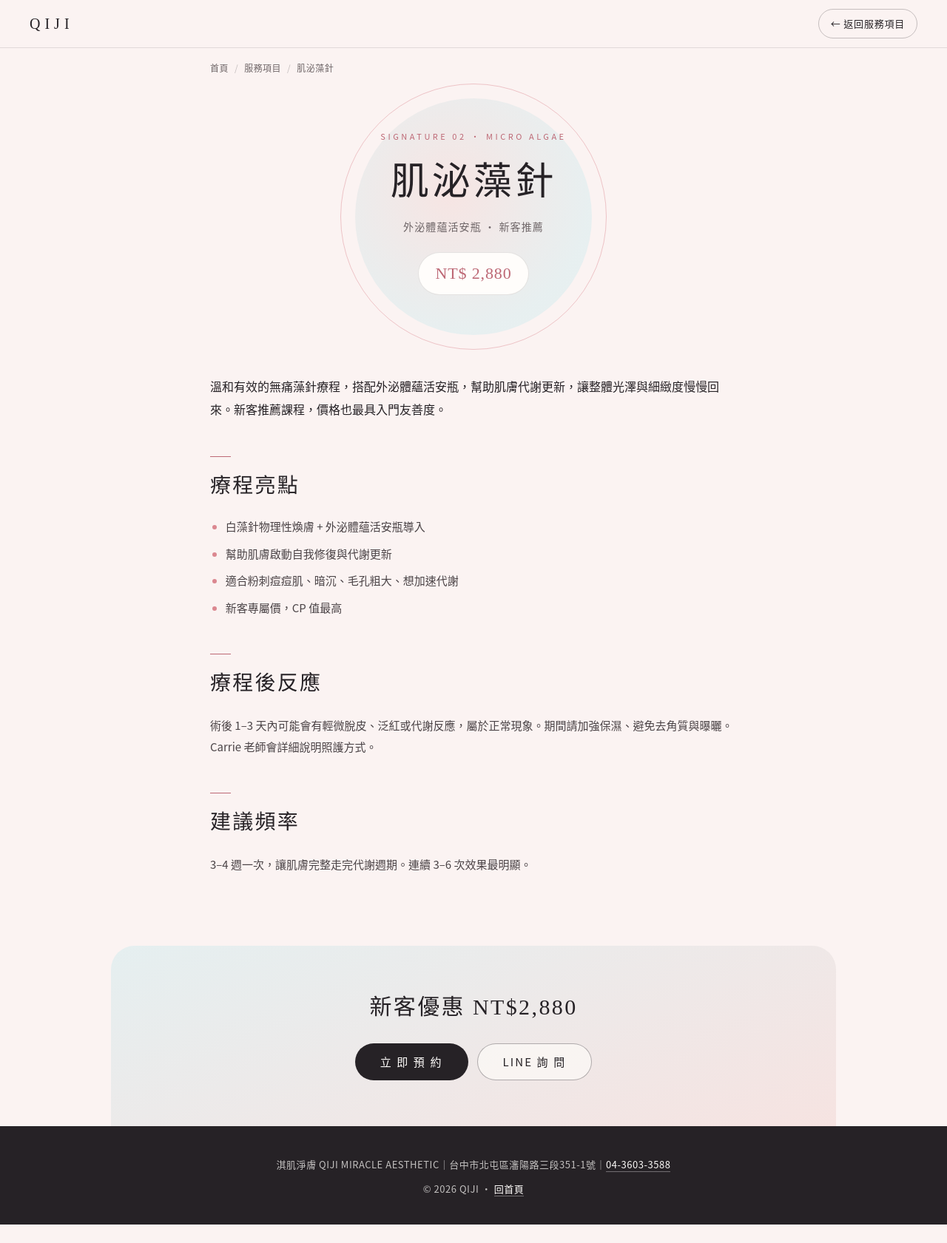
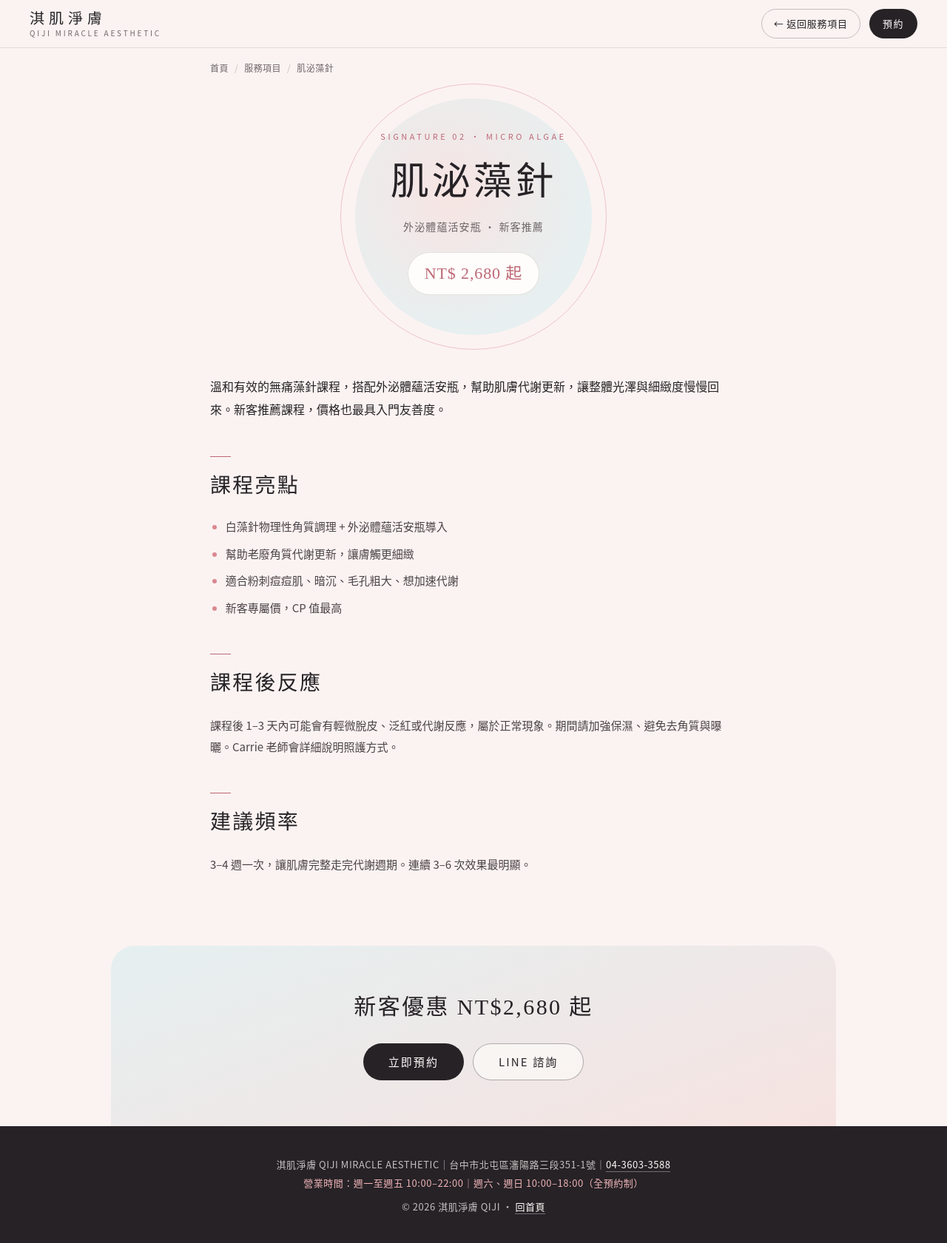
Before and after one commit to deerdicktw-coder/qiji-website, a plain HTML site: page services/algae.html in a window 1280 px wide. Shown: the whole page at 74% size. Before the commit the page ends 1656 px from the top, so only its background shows below. Drawn offline with Linux system fonts and the light colour scheme.

Commit message:
feat: Likha 新版網站上線（首頁、32 個獨立頁面、landing.css、sw 快取跳版）

```diff
--- a/services/algae.html
+++ b/services/algae.html
@@ -1,27 +1,27 @@
 <!DOCTYPE html>
 <html lang="zh-TW"><head><meta charset="UTF-8"><meta name="viewport" content="width=device-width, initial-scale=1.0">
-<title>肌泌藻針 NT$2,880｜外泌體蘊活安瓶 · 新客推薦｜淇肌淨膚 QIJI 台中</title>
-<meta name="description" content="淇肌淨膚招牌新客推薦課程「肌泌藻針」NT$2,880，搭配外泌體蘊活安瓶，幫助肌膚代謝更新，光澤與細緻度回復。台中北屯瀋陽路三段。">
-<meta name="keywords" content="肌泌藻針, 外泌體, 藻針療程, 新客推薦, 台中藻針, 北屯藻針, 微雕煥膚">
+<title>肌泌藻針 NT$2,680 起｜外泌體蘊活安瓶 · 新客推薦｜淇肌淨膚 QIJI 台中</title>
+<meta name="description" content="淇肌淨膚招牌新客推薦課程「肌泌藻針」NT$2,680 起，搭配外泌體蘊活安瓶，幫助肌膚代謝更新，光澤與細緻度回復。台中北屯瀋陽路三段。">
+<meta name="keywords" content="肌泌藻針, 外泌體, 藻針課程, 新客推薦, 台中藻針, 北屯藻針, 微雕蘊膚">
 <link rel="canonical" href="https://qiji-skin.com/services/algae.html">
-<meta property="og:type" content="article" /><meta property="og:title" content="肌泌藻針 NT$2,880｜淇肌淨膚 QIJI" /><meta property="og:description" content="新客推薦：白藻針 + 外泌體蘊活安瓶。" /><meta property="og:url" content="https://qiji-skin.com/services/algae.html" /><meta property="og:image" content="https://qiji-skin.com/og-image.jpg" /><meta property="og:locale" content="zh_TW" />
-<meta name="theme-color" content="#000000"><link rel="icon" type="image/svg+xml" href="/favicon.svg">
-<link rel="preconnect" href="https://fonts.googleapis.com"><link href="https://fonts.googleapis.com/css2?family=Bodoni+Moda:wght@400;500;600&family=Jost:wght@300;400;500&family=Noto+Sans+TC:wght@300;400;500&display=swap" rel="stylesheet"><link rel="stylesheet" href="/landing.css">
+<meta property="og:type" content="article" /><meta property="og:title" content="肌泌藻針 NT$2,680 起｜淇肌淨膚 QIJI" /><meta property="og:description" content="新客推薦：白藻針 + 外泌體蘊活安瓶。" /><meta property="og:url" content="https://qiji-skin.com/services/algae.html" /><meta property="og:image" content="https://qiji-skin.com/images/og-carrie.jpg" /><meta property="og:locale" content="zh_TW" />
+<meta name="theme-color" content="#fbf3f2"><link rel="icon" type="image/svg+xml" href="/favicon.svg">
+<link rel="preconnect" href="https://fonts.googleapis.com"><link href="https://fonts.googleapis.com/css2?family=Noto+Serif+TC:wght@400&display=swap" rel="stylesheet" media="print" onload="this.media='all'"><link rel="stylesheet" href="/landing.css">
 <script async src="https://www.googletagmanager.com/gtag/js?id=G-55KYP8YGDX"></script><script>window.dataLayer=window.dataLayer||[];function gtag(){dataLayer.push(arguments)}gtag('js',new Date());gtag('config','G-55KYP8YGDX');</script>
-<script type="application/ld+json">{"@context":"https://schema.org","@type":"Service","name":"肌泌藻針","description":"白藻針搭配外泌體蘊活安瓶，新客推薦課程，幫助肌膚代謝更新與光澤回復。","provider":{"@type":"BeautySalon","name":"淇肌淨膚 QIJI","address":{"@type":"PostalAddress","streetAddress":"瀋陽路三段351-1號","addressLocality":"北屯區","addressRegion":"台中市","addressCountry":"TW"}},"areaServed":"台中市北屯區","offers":{"@type":"Offer","price":"2880","priceCurrency":"TWD","availability":"https://schema.org/InStock","url":"https://qiji-skin.com/services/algae.html"}}</script>
+<script type="application/ld+json">{"@context":"https://schema.org","@type":"Service","name":"肌泌藻針","description":"白藻針搭配外泌體蘊活安瓶，新客推薦課程，幫助肌膚代謝更新與光澤回復。","provider":{"@type":"BeautySalon","name":"淇肌淨膚 QIJI","address":{"@type":"PostalAddress","streetAddress":"瀋陽路三段351-1號","addressLocality":"北屯區","addressRegion":"台中市","addressCountry":"TW"}},"areaServed":"台中市北屯區","offers":{"@type":"Offer","price":"2680","priceCurrency":"TWD","availability":"https://schema.org/InStock","url":"https://qiji-skin.com/services/algae.html"}}</script>
 </head><body>
-<nav class="lp-nav"><a href="/" class="lp-nav-brand">QIJI</a><a href="/#services" class="lp-nav-back">← 返回服務項目</a></nav>
+<nav class="lp-nav"><a href="/" class="lp-nav-brand">淇肌淨膚<small>QIJI MIRACLE AESTHETIC</small></a><a href="/#services" class="lp-nav-back">← 返回服務項目</a><a class="lp-nav-book" href="https://myfreetime.io/shop/qijiskin" target="_blank" rel="noopener noreferrer">預約</a></nav>
 <div class="lp-breadcrumb"><a href="/">首頁</a><span>/</span><a href="/#services">服務項目</a><span>/</span>肌泌藻針</div>
-<header class="lp-hero"><div class="lp-eyebrow">SIGNATURE 02 · MICRO ALGAE</div><h1 class="lp-title">肌泌藻針</h1><p class="lp-subtitle">外泌體蘊活安瓶 · 新客推薦</p><div class="lp-price">NT$ 2,880</div></header>
+<header class="lp-hero"><div class="lp-eyebrow">SIGNATURE 02 · MICRO ALGAE</div><h1 class="lp-title">肌泌藻針</h1><p class="lp-subtitle">外泌體蘊活安瓶 · 新客推薦</p><div class="lp-price">NT$ 2,680 起</div></header>
 <main class="lp-content">
-<p>溫和有效的無痛藻針療程，搭配外泌體蘊活安瓶，幫助肌膚代謝更新，讓整體光澤與細緻度慢慢回來。新客推薦課程，價格也最具入門友善度。</p>
-<h2>療程亮點</h2>
-<ul><li>白藻針物理性煥膚 + 外泌體蘊活安瓶導入</li><li>幫助肌膚啟動自我修復與代謝更新</li><li>適合粉刺痘痘肌、暗沉、毛孔粗大、想加速代謝</li><li>新客專屬價，CP 值最高</li></ul>
-<h2>療程後反應</h2>
-<p>術後 1–3 天內可能會有輕微脫皮、泛紅或代謝反應，屬於正常現象。期間請加強保濕、避免去角質與曝曬。Carrie 老師會詳細說明照護方式。</p>
+<p>溫和有效的無痛藻針課程，搭配外泌體蘊活安瓶，幫助肌膚代謝更新，讓整體光澤與細緻度慢慢回來。新客推薦課程，價格也最具入門友善度。</p>
+<h2>課程亮點</h2>
+<ul><li>白藻針物理性角質調理 + 外泌體蘊活安瓶導入</li><li>幫助老廢角質代謝更新，讓膚觸更細緻</li><li>適合粉刺痘痘肌、暗沉、毛孔粗大、想加速代謝</li><li>新客專屬價，CP 值最高</li></ul>
+<h2>課程後反應</h2>
+<p>課程後 1–3 天內可能會有輕微脫皮、泛紅或代謝反應，屬於正常現象。期間請加強保濕、避免去角質與曝曬。Carrie 老師會詳細說明照護方式。</p>
 <h2>建議頻率</h2>
 <p>3–4 週一次，讓肌膚完整走完代謝週期。連續 3–6 次效果最明顯。</p>
 </main>
-<section class="lp-cta-wrap"><h2 style="font-family:var(--serif);font-weight:400;letter-spacing:4px;margin-bottom:16px;">新客優惠 NT$2,880</h2><a class="lp-cta-primary" href="https://myfreetime.io/google-reserve/YiuTT?hl=zh-TW" target="_blank" rel="noopener noreferrer">立 即 預 約</a><a class="lp-cta-secondary" href="https://page.line.me/026xbaov?openQrModal=true" target="_blank" rel="noopener noreferrer">LINE 詢 問</a></section>
-<footer class="lp-footer"><p>淇肌淨膚 QIJI MIRACLE AESTHETIC｜台中市北屯區瀋陽路三段351-1號｜<a href="tel:0436033588">04-3603-3588</a></p><p style="margin-top:8px;">© 2026 QIJI · <a href="/">回首頁</a></p></footer>
+<section class="lp-cta-wrap"><h2 style="font-family:var(--serif);font-weight:400;letter-spacing:4px;margin-bottom:16px;">新客優惠 NT$2,680 起</h2><a class="lp-cta-primary" href="https://myfreetime.io/shop/qijiskin" target="_blank" rel="noopener noreferrer">立即預約</a><a class="lp-cta-secondary" href="https://page.line.me/026xbaov?openQrModal=true" target="_blank" rel="noopener noreferrer">LINE 諮詢</a></section>
+<footer class="lp-footer"><p>淇肌淨膚 QIJI MIRACLE AESTHETIC｜台中市北屯區瀋陽路三段351-1號｜<a href="tel:0436033588">04-3603-3588</a></p><p class="lp-footer-hours">營業時間：週一至週五 10:00–22:00｜週六、週日 10:00–18:00（全預約制）</p><p style="margin-top:8px;">© 2026 淇肌淨膚 QIJI · <a href="/">回首頁</a></p></footer>
 </body></html>
```
